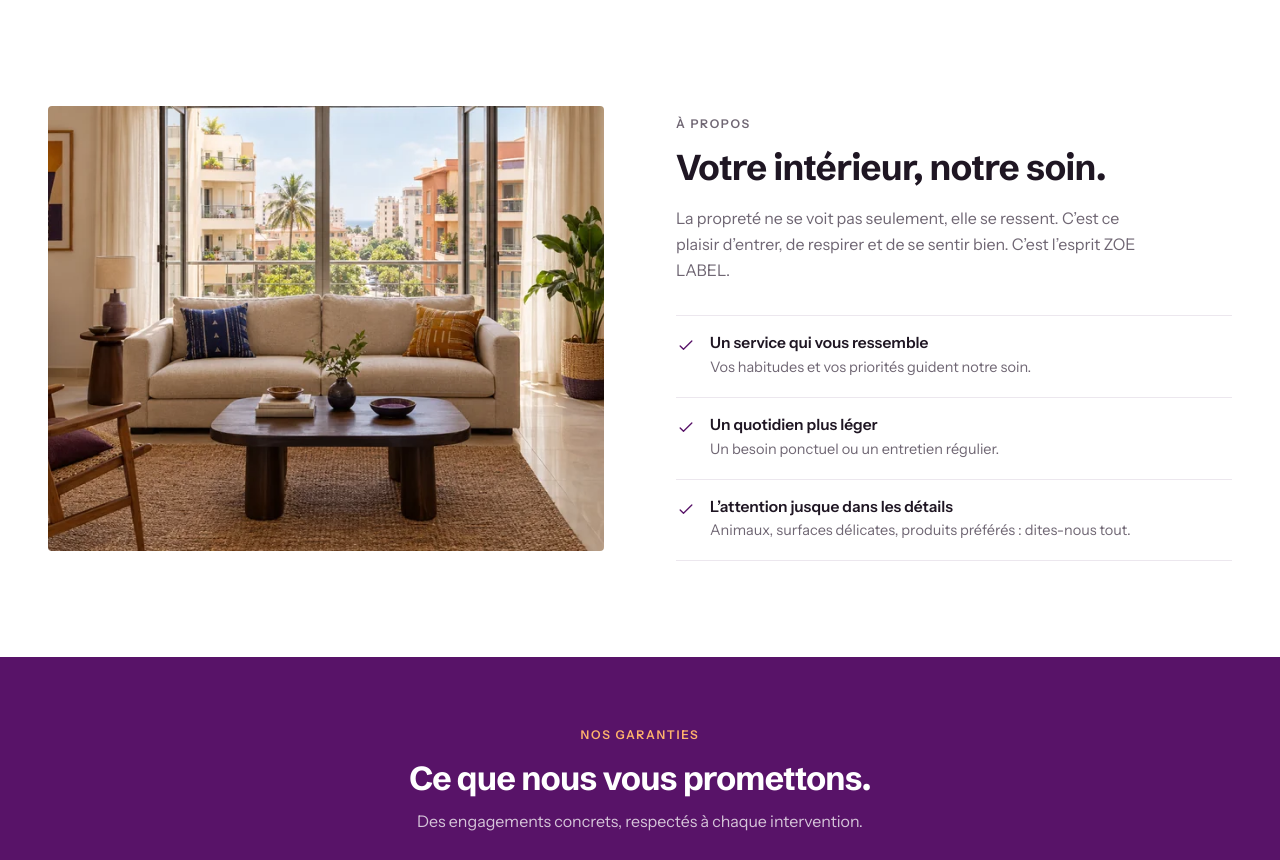
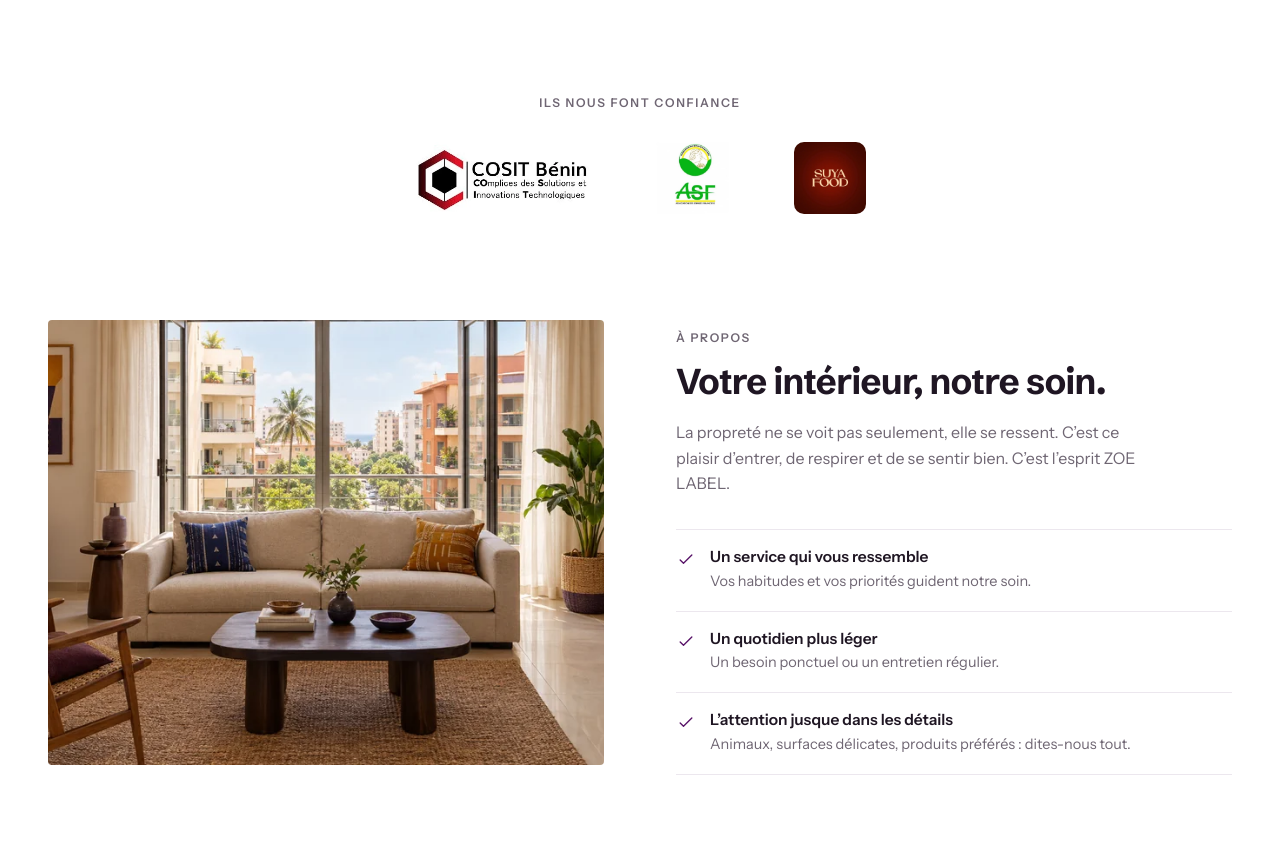
Before and after one commit to christAgu/zoe-label, a website built with Vite: page index.html in a window 1280 px wide. Shown: the part 1632-2492 px from the top of the page. Built offline with nearby package versions, Linux system fonts and the light colour scheme.

Commit message:
feat: 'Ils nous font confiance' client logos (COSIT Bénin, ASF, Suya Food)
Co-Authored-By: Devin AI <158243242+devin-ai-integration[bot]@users.noreply.github.com>

```diff
--- a/index.html
+++ b/index.html
@@ -368,6 +368,45 @@
             <svg class="icon" aria-hidden="true"><use href="#i-arrow" /></svg>
           </button>
         </div>
+      </section>
+
+      <section
+        class="clients-section container"
+        aria-labelledby="clients-title"
+      >
+        <h2 id="clients-title" class="clients-title reveal">
+          Ils nous font confiance
+        </h2>
+        <ul class="clients-grid reveal">
+          <li>
+            <img
+              src="./assets/client-cosit.webp"
+              alt="COSIT Bénin"
+              width="349"
+              height="141"
+              loading="lazy"
+            />
+          </li>
+          <li>
+            <img
+              src="./assets/client-asf.webp"
+              alt="ASF — Association des Services Financiers"
+              width="459"
+              height="444"
+              loading="lazy"
+            />
+          </li>
+          <li>
+            <img
+              class="is-square"
+              src="./assets/client-suya.webp"
+              alt="Suya Food"
+              width="400"
+              height="400"
+              loading="lazy"
+            />
+          </li>
+        </ul>
       </section>
 
       <section class="split container" id="why-zoe" aria-labelledby="why-title">
--- a/styles.css
+++ b/styles.css
@@ -1176,6 +1176,37 @@ main h2 {
 .service-extra strong {
   color: var(--ink);
 }
+.clients-section {
+  padding-block: 0 96px;
+}
+.clients-title {
+  margin: 0 0 32px;
+  font-family: var(--font);
+  font-size: 12px;
+  font-weight: 600;
+  letter-spacing: 0.14em;
+  text-transform: uppercase;
+  text-align: center;
+  color: var(--muted);
+}
+.clients-grid {
+  margin: 0;
+  padding: 0;
+  list-style: none;
+  display: flex;
+  flex-wrap: wrap;
+  justify-content: center;
+  align-items: center;
+  gap: 28px 64px;
+}
+.clients-grid img {
+  display: block;
+  width: auto;
+  height: 72px;
+}
+.clients-grid .is-square {
+  border-radius: 10px;
+}
 .split {
   padding-block: 0 96px;
   display: grid;
@@ -1619,6 +1650,15 @@ main h2 {
     flex-direction: column;
     align-items: flex-start;
   }
+  .clients-section {
+    padding-block: 0 64px;
+  }
+  .clients-grid {
+    gap: 20px 32px;
+  }
+  .clients-grid img {
+    height: 56px;
+  }
   .split {
     padding-block: 0 64px;
     grid-template-columns: 1fr;
```
Also changed, not shown: assets/client-asf.webp (added), assets/client-cosit.webp (added), assets/client-suya.webp (added).
